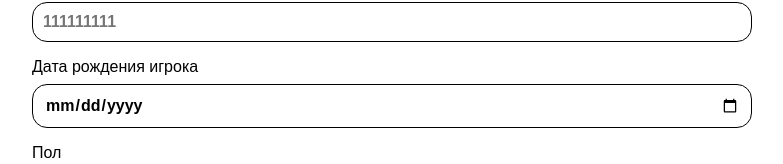
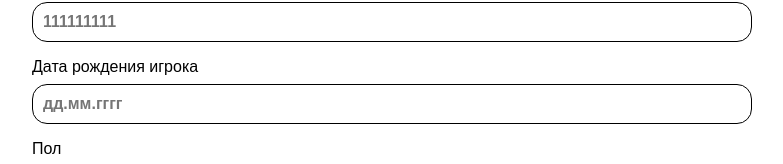
Before and after one commit to ksiim/ace, a React (Vite) app in the folder frontend/: page /registration in a window 1280 px wide. Shown: the part 530-694 px from the top of the page, without its empty margins (248-1031 px from the left). Built offline with nearby package versions, Linux system fonts and the light colour scheme; no server answers.

Commit message:
4th attempt to fix ios styles

```diff
--- a/frontend/package.json
+++ b/frontend/package.json
@@ -14,6 +14,7 @@
     "framer-motion": "^12.4.3",
     "lucide-react": "^0.475.0",
     "react": "^19.0.0",
+    "react-datepicker": "^8.2.1",
     "react-dom": "^19.0.0",
     "react-router-dom": "^7.1.5",
     "react-slick": "^0.30.3",
--- a/frontend/src/pages/Registration/Registration.module.css
+++ b/frontend/src/pages/Registration/Registration.module.css
@@ -243,48 +243,21 @@
   color: #333;
 }
 
+/* Add these to your CSS module */
 .dateInputWrapper {
   position: relative;
   width: 100%;
 }
 
-.dateInput {
+/* Override react-datepicker styles to match your design */
+:global(.react-datepicker-wrapper) {
+  display: block;
   width: 100%;
-  height: 44px;
-  padding: 0 12px;
-  background-color: #fff;
-  border: 1px solid #000000;
-  border-radius: 15px;
-  color: #000;
-  font-size: 16px; /* iOS zooms if font size is smaller than 16px */
-  /* Reset iOS styling */
-  -webkit-appearance: none;
-  appearance: none;
 }
 
-/* Fix for Safari */
-.dateInput::-webkit-date-and-time-value {
-  margin: 0;
-  text-align: left;
-}
-
-/* Custom calendar icon position */
-.dateInput::-webkit-calendar-picker-indicator {
-  position: absolute;
-  right: 12px;
-  top: 50%;
-  transform: translateY(-50%);
-  opacity: 1;
-  cursor: pointer;
-}
-
-/* For iOS specifically */
-@supports (-webkit-touch-callout: none) {
-  .dateInput {
-    line-height: 44px; /* Helps with vertical alignment */
-    padding-top: 0;
-    padding-bottom: 0;
-  }
+:global(.react-datepicker__input-container) {
+  display: block;
+  width: 100%;
 }
 
 /*# sourceMappingURL=Registration.module.css.map */
--- a/frontend/src/pages/Registration/Registration.module.scss
+++ b/frontend/src/pages/Registration/Registration.module.scss
@@ -260,47 +260,19 @@
   }
 }
 
+/* Add these to your CSS module */
 .dateInputWrapper {
   position: relative;
   width: 100%;
 }
 
-.dateInput {
+/* Override react-datepicker styles to match your design */
+:global(.react-datepicker-wrapper) {
+  display: block;
   width: 100%;
-  height: 44px;
-  padding: 0 12px;
-  background-color: #fff;
-  border: 1px solid #000000;
-  border-radius: 15px;
-  color: #000;
-  font-size: 16px; /* iOS zooms if font size is smaller than 16px */
-
-  /* Reset iOS styling */
-  -webkit-appearance: none;
-  appearance: none;
 }
 
-/* Fix for Safari */
-.dateInput::-webkit-date-and-time-value {
-  margin: 0;
-  text-align: left;
+:global(.react-datepicker__input-container) {
+  display: block;
+  width: 100%;
 }
-
-/* Custom calendar icon position */
-.dateInput::-webkit-calendar-picker-indicator {
-  position: absolute;
-  right: 12px;
-  top: 50%;
-  transform: translateY(-50%);
-  opacity: 1;
-  cursor: pointer;
-}
-
-/* For iOS specifically */
-@supports (-webkit-touch-callout: none) {
-  .dateInput {
-    line-height: 44px; /* Helps with vertical alignment */
-    padding-top: 0;
-    padding-bottom: 0;
-  }
-}
--- a/frontend/src/pages/Registration/Registration.tsx
+++ b/frontend/src/pages/Registration/Registration.tsx
@@ -7,6 +7,10 @@ import { apiRequest } from '../../utils/apiRequest.ts';
 import { saveToken, setAuthHeader } from '../../utils/serviceToken.ts';
 import axios from 'axios';
 import {ArrowLeft, Eye, EyeOff} from 'lucide-react';
+import DatePicker from "react-datepicker";
+import "react-datepicker/dist/react-datepicker.css";
+import { ru } from 'date-fns/locale';
+
 
 const Registration: React.FC = () => {
   const navigate = useNavigate();
@@ -449,22 +453,46 @@ const Registration: React.FC = () => {
 
             {type === 'date' ? (
               <div className={styles.dateInputWrapper}>
-                <input
-                  type="date"
-                  name="birth_date"
-                  value={formData.birth_date}
-                  onChange={handleChange}
-                  className={`${styles.input} ${styles.dateInput}`}
-                  max={new Date().toISOString().split('T')[0]}
-                  onFocus={(e) => {
-                    e.target.type = 'date';
-                    // Don't change styling on focus for iOS
-                    if (!(/iPad|iPhone|iPod/.test(navigator.userAgent))) {
-                      e.target.style.color = '#000';
-                    }
+                <DatePicker
+                  selected={formData.birth_date ? new Date(formData.birth_date) : null}
+                  onChange={(date: Date | null) => {
+                    // Add a direct update function instead of creating a synthetic event
+                    const formattedDate = date ? date.toISOString().split('T')[0] : '';
+
+                    // Assuming your form state is managed with useState or similar
+                    setFormData(prev => ({
+                      ...prev,
+                      birth_date: formattedDate
+                    }));
+
+                    // If you still need to call handleChange for side effects (validation etc.)
+                    // but can't modify it, create this helper function in your component:
+                    const updateFormField = (name: string, value: string) => {
+                      const input = document.createElement('input');
+                      input.name = name;
+                      input.value = value;
+
+                      const event = Object.create(new Event('change', {bubbles: true}));
+                      Object.defineProperty(event, 'target', {value: input});
+
+                      handleChange(event as any);
+                    };
+
+                    // Then call it here
+                    updateFormField('birth_date', formattedDate);
                   }}
-                  // Use pattern for better mobile compatibility
-                  pattern="\d{4}-\d{2}-\d{2}"
+                  maxDate={new Date()}
+                  placeholderText={placeholder || 'дд.мм.гггг'}
+                  className={`${styles.input} ${error ? styles.error : ''}`}
+                  locale={ru}
+                  dateFormat="dd.MM.yyyy"
+                  showPopperArrow={false}
+                  popperPlacement="bottom-start"
+                  customInput={
+                    <input
+                      className={`${styles.input} ${error ? styles.error : ''}`}
+                    />
+                  }
                 />
               </div>
             ) : (
```
Also changed, not shown: 2 other files (tests, documents, lock files or other folders).
